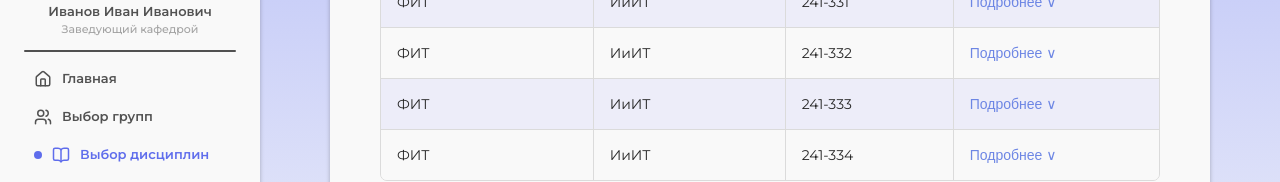
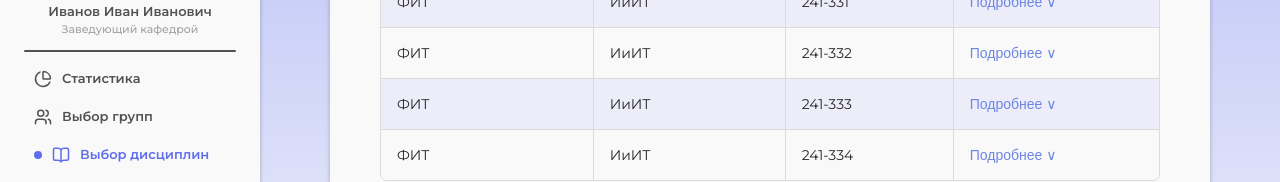
Before and after one commit to Ostatochniye-znaniya/Front-end-, a Next.js app in the folder frontend/: page /csh/hod/disciplines in a window 1280 px wide. Shown: the part 291-473 px from the top of the page. Built offline with nearby package versions, Linux system fonts and the light colour scheme.

Commit message:
раздел главная теперь статистика

```diff
--- a/frontend/app/hod/disciplines/page.tsx
+++ b/frontend/app/hod/disciplines/page.tsx
@@ -6,10 +6,10 @@ import Button from "@/components/button/Button";
 import Dropdown from "@/components/dropdown/Dropdown";
 import Pagination from "@/components/pagination/Pagination";
 
-import { Home, Users, BookOpen, GraduationCap } from 'lucide-react';
+import { PieChart, Users, BookOpen, GraduationCap } from 'lucide-react';
 
 const navLinks = [
-    { label: "Главная",              href: "/csh/hod/main",        icon: Home },
+    { label: "Статистика",              href: "/csh/hod/statistics",        icon: PieChart },
     { label: "Выбор групп",          href: "/csh/hod/groups",      icon: Users },
     { label: "Выбор дисциплин",      href: "/csh/hod/disciplines", icon: BookOpen },
     { label: "Выбор преподавателей", href: "/csh/hod/teachers",    icon: GraduationCap },
--- a/frontend/app/hod/groups/page.tsx
+++ b/frontend/app/hod/groups/page.tsx
@@ -6,10 +6,10 @@ import Button from "@/components/button/Button";
 import Dropdown from "@/components/dropdown/Dropdown";
 import Checkbox from "@/components/checkbox/CheckBox";
 
-import { Home, Users, BookOpen, GraduationCap } from 'lucide-react';
+import { PieChart, Users, BookOpen, GraduationCap } from 'lucide-react';
 
 const navLinks = [
-    { label: "Главная",              href: "/csh/hod/main",        icon: Home },
+    { label: "Статистика",              href: "/csh/hod/statistics",        icon: PieChart },
     { label: "Выбор групп",          href: "/csh/hod/groups",      icon: Users },
     { label: "Выбор дисциплин",      href: "/csh/hod/disciplines", icon: BookOpen },
     { label: "Выбор преподавателей", href: "/csh/hod/teachers",    icon: GraduationCap },
--- a/frontend/app/hod/main/page.tsx
+++ b/frontend/app/hod/statistics/page.tsx
@@ -4,7 +4,7 @@ import Navbar from "@/components/navbar/Navbar";
 import Table from "@/components/table/Table";
 import Dropdown from "@/components/dropdown/Dropdown";
 import { useState } from "react";
-import { Home, Users, BookOpen, GraduationCap } from 'lucide-react';
+import { PieChart, Users, BookOpen, GraduationCap } from 'lucide-react';
 
 const semestrs = [
     { value: 'fall2024',   label: 'Осень 2024' },
@@ -47,7 +47,7 @@ export default function KafedraMain() {
             <Navbar
                 title="Проверка остаточных знаний"
                 linkOptions={[
-                    { label: "Главная",              href: "/csh/hod/main",        icon: Home },
+                    { label: "Статистика",              href: "/csh/hod/statistics",        icon: PieChart },
                     { label: "Выбор групп",          href: "/csh/hod/groups",      icon: Users },
                     { label: "Выбор дисциплин",      href: "/csh/hod/disciplines", icon: BookOpen },
                     { label: "Выбор преподавателей", href: "/csh/hod/teachers",    icon: GraduationCap },
--- a/frontend/app/hod/teachers/page.tsx
+++ b/frontend/app/hod/teachers/page.tsx
@@ -7,7 +7,7 @@ import { PieChart, Users, BookOpen, GraduationCap } from 'lucide-react';
 const API_BASE_URL = `${typeof window !== "undefined" ? window.location.origin : ""}/csh/api/`;
 
 const navLinks = [
-    { label: "Статистика",           href: "/csh/hod/main",        icon: PieChart },
+    { label: "Статистика",           href: "/csh/hod/statistics",        icon: PieChart },
     { label: "Выбор групп",          href: "/csh/hod/groups",      icon: Users },
     { label: "Выбор дисциплин",      href: "/csh/hod/disciplines", icon: BookOpen },
     { label: "Выбор преподавателей", href: "/csh/hod/teachers",    icon: GraduationCap },
--- a/frontend/app/lpr/list/page.tsx
+++ b/frontend/app/lpr/list/page.tsx
@@ -7,7 +7,7 @@ import Script from "next/script";
 
 import Navbar from "@/components/navbar/Navbar";
 
-import { Home, FileText, Users, BookOpen, Settings } from 'lucide-react';
+import { PieChart, FileText, Users, BookOpen, Settings } from 'lucide-react';
 
 //import "../../legacy_styles/style.css";
 //import "../../legacy_styles/recommendation_styles.css";
@@ -396,7 +396,7 @@ export default function LprList() {
                 <Navbar
                     title="Проверка остаточных знаний"
                     linkOptions={[
-                        { label: "Главная",                   href: "/csh/lpr/main",     icon: Home },
+                        { label: "Статистика",                   href: "/csh/lpr/statistics",     icon: PieChart },
                         { label: "Приказы",                   href: "/csh/lpr/order",    icon: FileText },
                         { label: "Списки рекомедуемых групп", href: "/csh/lpr/list",     icon: Users },
                         { label: "Отчеты",                    href: "/csh/lpr/report",   icon: BookOpen },
--- a/frontend/app/lpr/order/page.tsx
+++ b/frontend/app/lpr/order/page.tsx
@@ -10,7 +10,7 @@ import { redirect } from "next/dist/server/api-utils";
 import { RedirectType } from "next/navigation";
 import { useRouter } from 'next/navigation'
 
-import { Home, FileText, Users, BookOpen, Settings } from 'lucide-react';
+import { PieChart, FileText, Users, BookOpen, Settings } from 'lucide-react';
 
 
 const table_1 = [
@@ -64,7 +64,7 @@ export default function LprOrder() {
             <Navbar
                 title="Проверка остаточных знаний"
                 linkOptions={[
-                    { label: "Главная",                   href: "/csh/lpr/main",     icon: Home },
+                    { label: "Статистика",                   href: "/csh/lpr/statistics",     icon: PieChart },
                     { label: "Приказы",                   href: "/csh/lpr/order",    icon: FileText },
                     { label: "Списки рекомедуемых групп", href: "/csh/lpr/list",     icon: Users },
                     { label: "Отчеты",                    href: "/csh/lpr/report",   icon: BookOpen },
--- a/frontend/app/lpr/report/page.tsx
+++ b/frontend/app/lpr/report/page.tsx
@@ -8,8 +8,7 @@ import Pagination from "@/components/pagination/Pagination";
 import Dropdown from "@/components/dropdown/Dropdown";
 
 import { useState } from "react";
-
-import { Home, FileText, Users, BookOpen, Settings } from 'lucide-react';
+import { PieChart, FileText, Users, BookOpen, Settings } from 'lucide-react';
 
 const table = [
     {
@@ -91,7 +90,7 @@ export default function LprReport() {
             <Navbar
                 title="Проверка остаточных знаний"
                 linkOptions={[
-                    { label: "Главная",                   href: "/csh/lpr/main",     icon: Home },
+                    { label: "Статистика",                   href: "/csh/lpr/statistics",     icon: PieChart },
                     { label: "Приказы",                   href: "/csh/lpr/order",    icon: FileText },
                     { label: "Списки рекомедуемых групп", href: "/csh/lpr/list",     icon: Users },
                     { label: "Отчеты",                    href: "/csh/lpr/report",   icon: BookOpen },
--- a/frontend/app/lpr/settings/page.tsx
+++ b/frontend/app/lpr/settings/page.tsx
@@ -8,7 +8,7 @@ import Input from "@/components/input/Input";
 
 import { useState } from "react";
 
-import { Home, FileText, Users, BookOpen, Settings } from 'lucide-react';
+import { PieChart, FileText, Users, BookOpen, Settings } from 'lucide-react';
 
 const semestrs = [
     { value: '1', label: 'Осень 2024' },
@@ -88,7 +88,7 @@ export default function LprSettings() {
             <Navbar
                 title="Проверка остаточных знаний"
                 linkOptions={[
-                    { label: "Главная",                   href: "/csh/lpr/main",     icon: Home },
+                    { label: "Статистика",                   href: "/csh/lpr/statistics",     icon: PieChart },
                     { label: "Приказы",                   href: "/csh/lpr/order",    icon: FileText },
                     { label: "Списки рекомедуемых групп", href: "/csh/lpr/list",     icon: Users },
                     { label: "Отчеты",                    href: "/csh/lpr/report",   icon: BookOpen },
--- a/frontend/app/lpr/main/page.tsx
+++ b/frontend/app/lpr/statistics/page.tsx
@@ -42,7 +42,7 @@ export default function LprMain() {
             <Navbar
                 title="Проверка остаточных знаний"
                 linkOptions={[
-                    { label: "Статистика",                href: "/csh/lpr/main", icon: PieChart },
+                    { label: "Статистика",                href: "/csh/lpr/statistics", icon: PieChart },
                     { label: "Приказы",                   href: "/csh/lpr/order",    icon: FileText },
                     { label: "Списки рекомедуемых групп", href: "/csh/lpr/list",     icon: Users },
                     { label: "Отчеты",                    href: "/csh/lpr/report",   icon: BookOpen },
--- a/frontend/app/page.tsx
+++ b/frontend/app/page.tsx
@@ -9,8 +9,8 @@ export default function LprList() {
             title="Проверка остаточных знаний"
             linkOptions={[
                 { label: "Преподаватель", href: "/csh/teacher/main" },
-                { label: "ЛПР", href: "/csh/lpr/main" },
-                { label: "Заведующего кафедрой", href: "/csh/hod/main" }
+                { label: "ЛПР", href: "/csh/lpr/statistics" },
+                { label: "Заведующего кафедрой", href: "/csh/hod/statistics" }
             ]}
             name="Иван"
             surname="Иванов"
```
